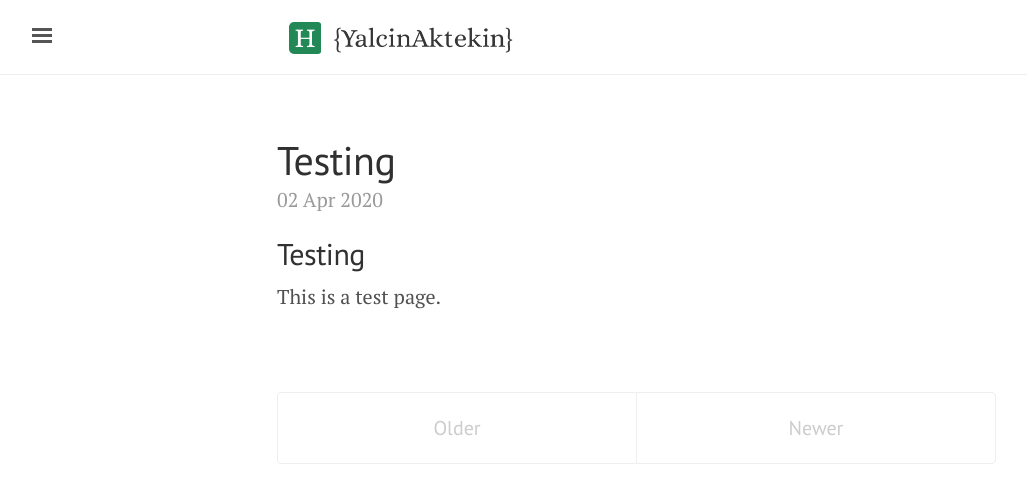
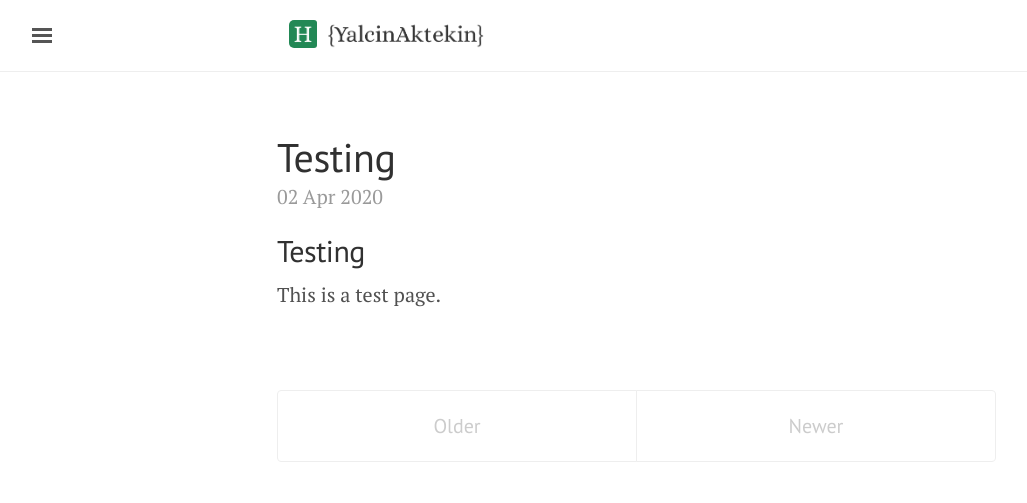
Before and after one commit to yalcinaktekin/yalcinaktekin.github.io, a Jekyll site: the page built from index.html, in a window 1280 px wide. Shown: the top 503 px of the page, without its empty margins (3-1030 px from the left). Built offline with Jekyll 4.4.1, drawn with Linux system fonts in a browser that asks for light colours; the list of posts is cut into pages by our own code.

Commit message:
Update default.html

```diff
--- a/_layouts/default.html
+++ b/_layouts/default.html
@@ -14,7 +14,7 @@
         <div class="container">
           <h3 class="masthead-title">
             <a href="/"><img src="/images/home-yalcin.png" align="top" style="margin:0px 0.8rem 0px 0.6rem; display:inline-block;
-             width:70%; max-width:230px; min-width:90px; border:none blue 1px; vertical-align:middle;"></a>
+             width:70%; max-width:200px; min-width:90px; border:none blue 1px;"></a>
             <!-- <a href="{{ site.baseurl }}/" title="Home">{{ site.title }}</a>
             <small>{{ site.tagline }}</small> -->
           </h3>
```
